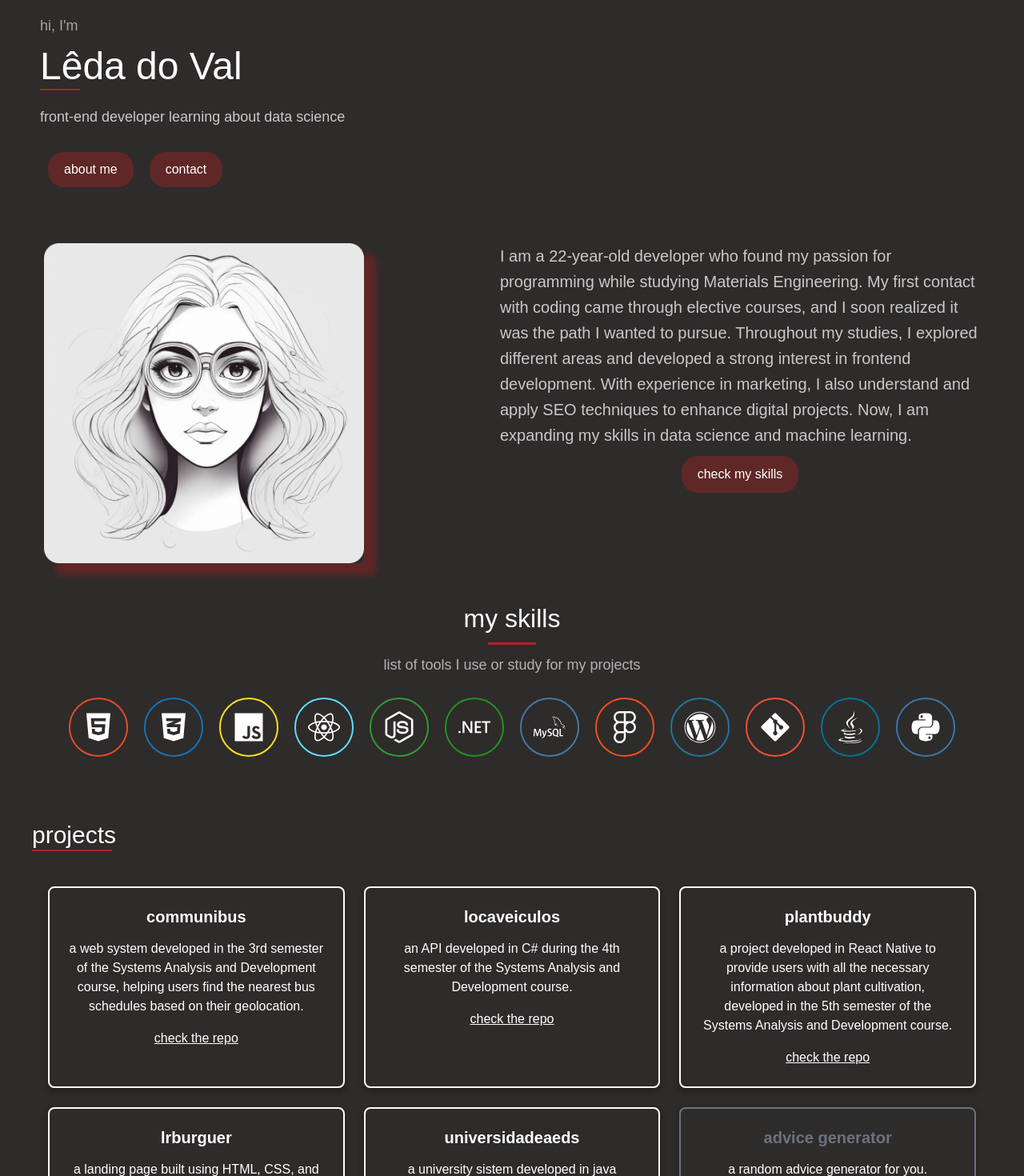
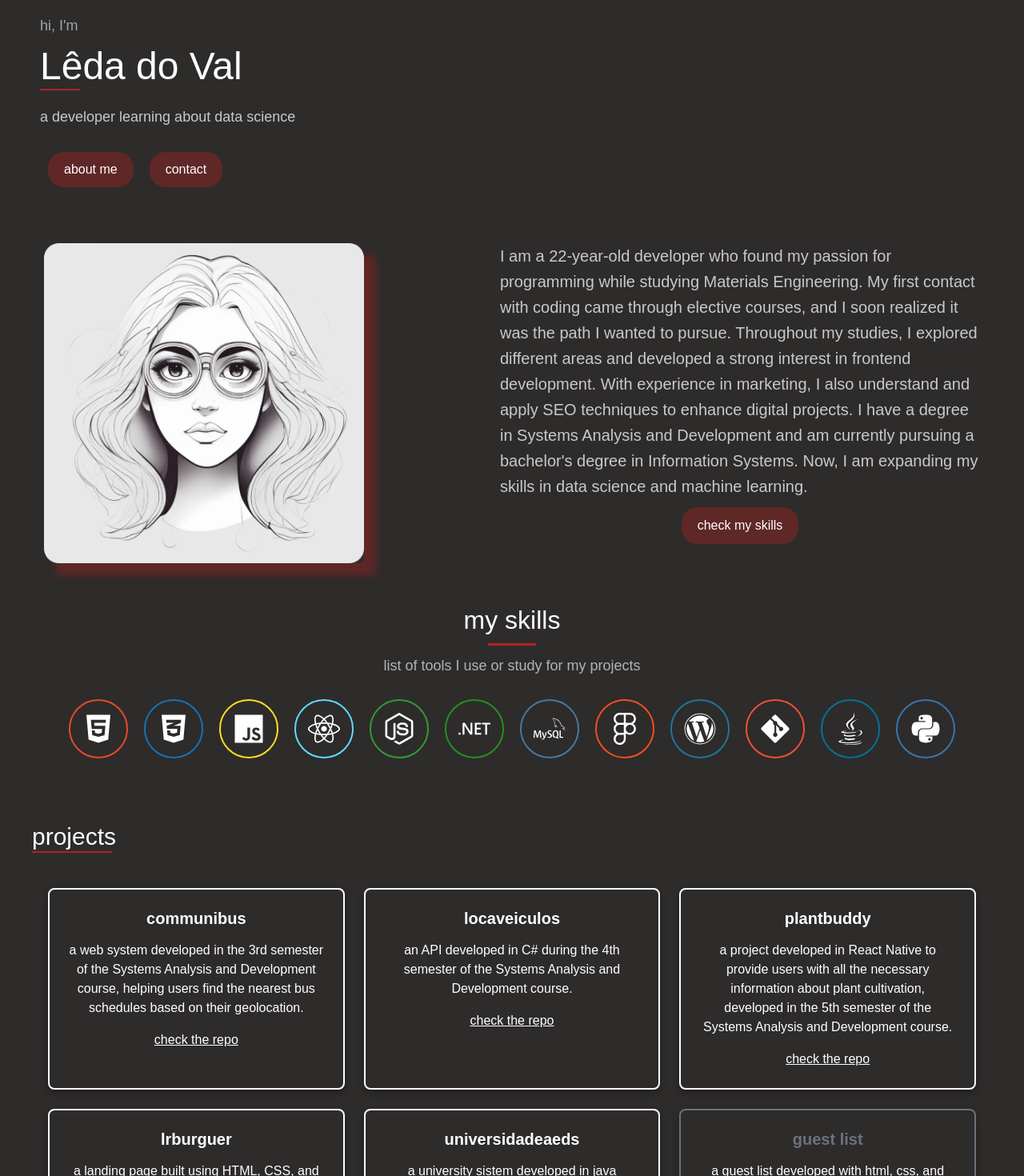
Before and after one commit to ledadoval/ledadoval-portfolio, a React (Create React App) app in the folder ledadoval/: page / in a window 1280 px wide. Shown: the part 100-1570 px from the top of the page at 80% size. Built offline with nearby package versions, Linux system fonts and the light colour scheme.

Commit message:
att infos

```diff
--- a/ledadoval/src/components/aboutme.js
+++ b/ledadoval/src/components/aboutme.js
@@ -9,8 +9,9 @@ function AboutMe() {
             <p>I am a 22-year-old developer who found my passion for programming while studying Materials Engineering.
                 My first contact with coding came through elective courses, and I soon realized it was the path I wanted to pursue.
                 Throughout my studies, I explored different areas and developed a strong interest in frontend development.
-                With experience in marketing, I also understand and apply SEO techniques to enhance digital projects. Now, I am
-                expanding my skills in data science and machine learning.
+                With experience in marketing, I also understand and apply SEO techniques to enhance digital projects.
+                I have a degree in Systems Analysis and Development and am currently pursuing a bachelor's degree in
+                Information Systems. Now, I am expanding my skills in data science and machine learning.
                 <div className='button-aboutme'>
                     <a href='#skills'>
                         <button>check my skills</button>
--- a/ledadoval/src/components/content.js
+++ b/ledadoval/src/components/content.js
@@ -6,7 +6,7 @@ function Content(){
         <div className='content-div' id='intro'>
             <h5>hi, I'm</h5>
             <h1>Lêda do Val</h1>
-            <p>front-end developer learning about data science</p>
+            <p>a developer learning about data science</p>
             <div className='button-content'>
                 <a href='#aboutme'>
 
--- a/ledadoval/src/components/projects.js
+++ b/ledadoval/src/components/projects.js
@@ -33,8 +33,8 @@ function Projects() {
       color: " white",
     },
     {
-      title: "advice generator",
-      description: "a random advice generator for you.",
+      title: "guest list",
+      description: "a guest list developed with html, css, and javascript",
       repolink: null,
       color: "#6b7280",
     },
```
Lines whose indentation alone changed are shown as unchanged.
